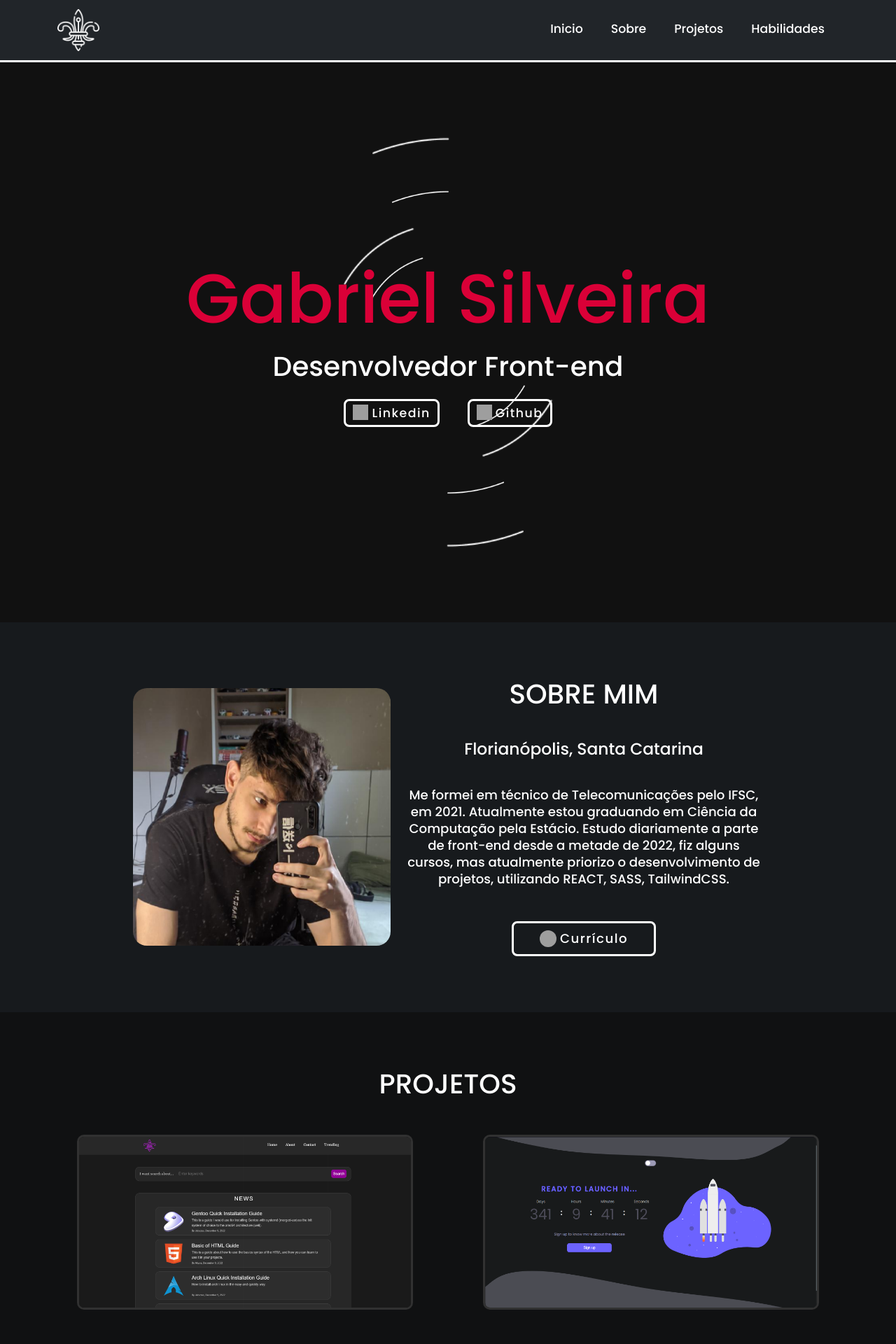
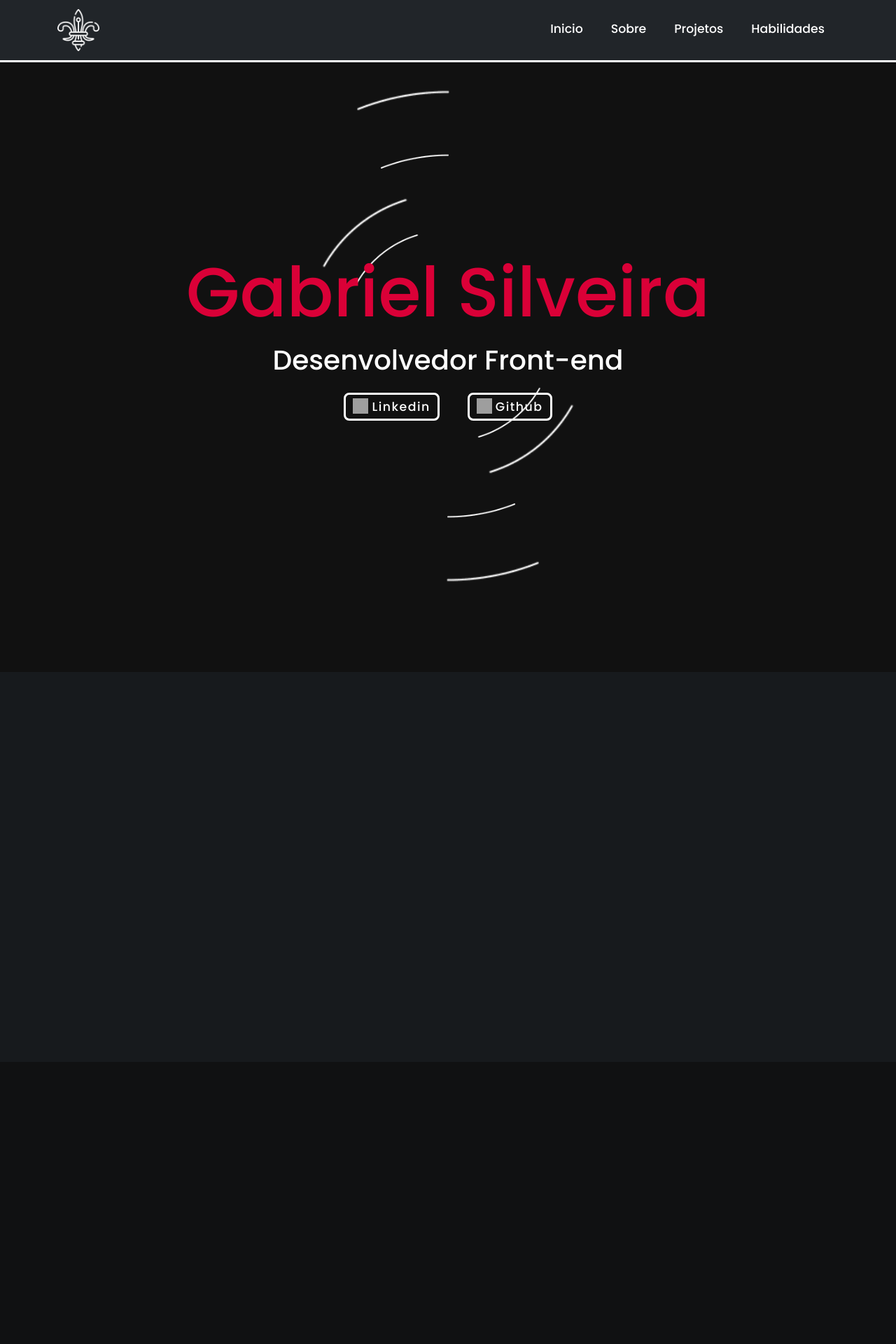
Before and after one commit to akyua/Portfolio, a React (Create React App) app: page / in a window 1280 px wide. Shown: the top 1920 px of the page at 70% size. Built offline with nearby package versions, Linux system fonts and the light colour scheme; grey boxes are pictures that could not be loaded.

Commit message:
Add animations scroll and fixed-top header

```diff
--- a/package.json
+++ b/package.json
@@ -6,6 +6,7 @@
     "@testing-library/jest-dom": "^5.16.5",
     "@testing-library/react": "^13.4.0",
     "@testing-library/user-event": "^13.5.0",
+    "aos": "^3.0.0-beta.6",
     "bootstrap": "^5.2.3",
     "react": "^18.2.0",
     "react-bootstrap": "^2.7.1",
--- a/src/App.js
+++ b/src/App.js
@@ -1,5 +1,7 @@
 import './App.css';
 import 'bootstrap/dist/css/bootstrap.min.css';
+import AOS from 'aos';
+import 'aos/dist/aos.css';
 import Header from './components/Header';
 import Home from './components/Home';
 import About from './components/About';
@@ -23,7 +25,11 @@ function App() {
         <Footer />
       </footer>
     </div>
+
   );
 }
+AOS.init()
+
+
 
 export default App;
--- a/src/components/About/index.js
+++ b/src/components/About/index.js
@@ -7,10 +7,12 @@ const About = () => {
     return (
         <section id='aboutme'>
             <div className='aboutme-container'>
-                <div>
+                <div data-aos="fade-right" data-aos-duration="1000"
+    data-aos-easing="ease-in-out" data-aos-once="false">
                     <img src={foto}/>
                 </div>
-                <aside>
+                <aside  data-aos="fade-right" data-aos-duration="1000"
+    data-aos-easing="ease-in-out" data-aos-once="false">
                     <h2>Sobre mim</h2>
                     <h3>Florianópolis, Santa Catarina</h3>
                     <p>Me formei em técnico de Telecomunicações pelo IFSC, em 2021. Atualmente estou graduando em Ciência da Computação pela Estácio. Estudo diariamente a parte de front-end desde a metade de 2022, fiz alguns cursos, mas atualmente priorizo o desenvolvimento de projetos, utilizando REACT, SASS, TailwindCSS. </p>
--- a/src/components/Footer/index.js
+++ b/src/components/Footer/index.js
@@ -5,7 +5,7 @@ import footergithub from '../../assets/img/github-footer.png';
 const Footer = () => {
     return(
         <section id='footer'>
-            <div className='footer-container'>
+            <div className='footer-container' data-aos="fade-right" data-aos-duration="500">
                 <div>
                     <p>Email de Contato: gabrielnovatoo@gmail.com</p>
                     <p>Feito por: Gabriel Silveira</p>
--- a/src/components/Header/index.js
+++ b/src/components/Header/index.js
@@ -6,7 +6,7 @@ import './Navbar.css';
 
 const Header = () => {
   return (
-    <Navbar bg="dark" variant="dark" expand="lg">
+    <Navbar bg="dark" variant="dark" expand="lg" fixed="top">
     <Container>
       <Navbar.Brand href="#home">
         <img src={logo}/>
--- a/src/components/Home/Home.css
+++ b/src/components/Home/Home.css
@@ -2,10 +2,10 @@
   background-image: url("../../assets/img/background4.gif");
   background-repeat: no-repeat;
   background-size: cover;
-  /* background-attachment: fixed; */
+  /*  background-attachment: fixed;  */
   background-position: center;
   width: 100%;
-  height: 100vh;
+  height: 120vh;
 }
 #home .home-container {
   display: flex;
@@ -13,7 +13,7 @@
   align-items: center;
   justify-content: center;
   width: 100%;
-  height: 100vh;
+  height: 120vh;
 }
 #home .home-container h1 {
   font-size: 98.8px;
--- a/src/components/Home/Home.scss
+++ b/src/components/Home/Home.scss
@@ -4,17 +4,17 @@
     background-image: url('../../assets/img/background4.gif');
     background-repeat: no-repeat;
     background-size: cover;
-    /* background-attachment: fixed; */
+    /*  background-attachment: fixed;  */
     background-position: center;
     width: 100%;
-    height: 100vh;
+    height: 120vh;
     .home-container {
         display: flex;
         flex-direction: column;
         align-items: center;
         justify-content: center;
         width: 100%;
-        height: 100vh;
+        height: 120vh;
         h1{
             font-size: calc($font-size * 3.8);
             color: $color-main;
--- a/src/components/Home/index.js
+++ b/src/components/Home/index.js
@@ -5,7 +5,7 @@ import github from '../../assets/img/github.png';
 const Home = () => {
     return (
         <section id="home">
-            <div className="home-container">
+            <div className="home-container" data-aos="fade-down" data-aos-duration="1000">
                 <h1>Gabriel Silveira</h1>
                 <p>Desenvolvedor Front-end</p>
                 <nav className='button'>
--- a/src/components/Projects/index.js
+++ b/src/components/Projects/index.js
@@ -9,8 +9,8 @@ import cronos from '../../assets/img/cronos.png';
 const Projects = () => {
     return (
         <section id='projects'>
-            <h2>Projetos</h2>
-            <div className='projects-container'>
+            <h2 data-aos="zoom-in" data-aos-duration="1000">Projetos</h2>
+            <div className='projects-container' data-aos="zoom-in" data-aos-duration="1000">
                 <div>
                     <a href="https://github.com/akyua/DarkZone">
                         <img src={darkzone}/>
--- a/src/components/Skills/index.js
+++ b/src/components/Skills/index.js
@@ -11,9 +11,9 @@ import linux from '../../assets/img/linux.svg';
 const Skills = () => {
     return (
         <section id="skills">
-            <h2>Habilidades</h2>
-            <div className='skills-container'>
-                <div className='skills-box orange'>
+            <h2 data-aos="fade-up" data-aos-duration="1000">Habilidades</h2>
+            <div className='skills-container'  data-aos="fade-up" data-aos-duration="1200">
+                <div className='skills-box orange' >
                     <img src={html}></img>
                     <h3>HTML</h3>
                 </div>
```
Also changed, not shown: 2 other files (tests, documents, lock files or other folders).
